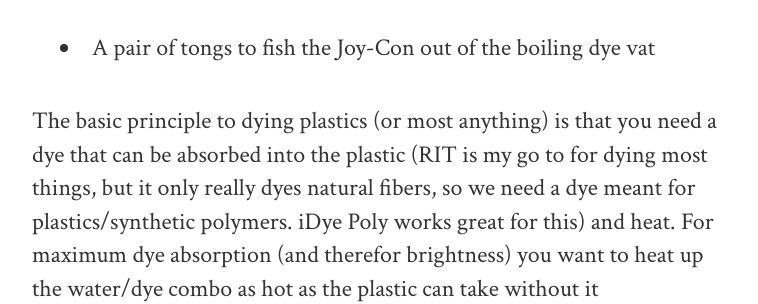
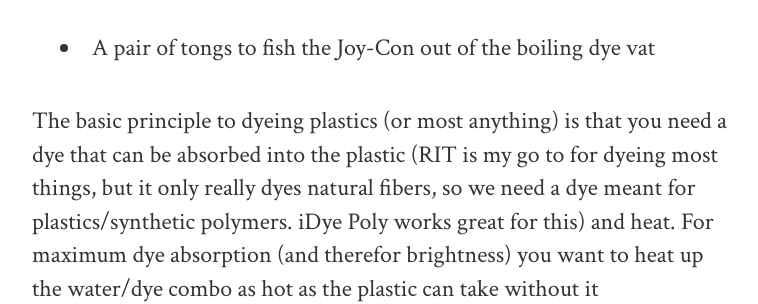
Before and after one commit to mermaid/HolimanDotOrg, a Jekyll site: the page built from _posts/2017-09-14-fire-orange-joy-con.md, in a window 1280 px wide and 900 px high, scrolled down 1407 px. Shown: the part 155-459 px from the top of the window, without its empty margins (258-1016 px from the left). Built offline with Jekyll 4.4.1, drawn with Linux system fonts in a browser that asks for light colours; nearby versions of some CDN libraries; some of the changed text lies outside the part shown.

Commit message:
typo dying -> dyeing

```diff
--- a/_posts/2017-09-14-fire-orange-joy-con.md
+++ b/_posts/2017-09-14-fire-orange-joy-con.md
@@ -19,7 +19,7 @@
  - A thermometer
  - A pair of tongs to fish the Joy-Con out of the boiling dye vat
 
-The basic principle to dying plastics (or most anything) is that you need a dye that can be absorbed into the plastic (RIT is my go to for dying most things, but it only really dyes natural fibers, so we need a dye meant for plastics/synthetic polymers. iDye Poly works great for this) and heat. For maximum dye absorption (and therefor brightness) you want to heat up the water/dye combo as hot as the plastic can take without it melting/warping. After a few minutes, you take them out and dunk them in cold water to "seal" in the dye. You can then repeat a few more time for max color.
+The basic principle to dyeing plastics (or most anything) is that you need a dye that can be absorbed into the plastic (RIT is my go to for dyeing most things, but it only really dyes natural fibers, so we need a dye meant for plastics/synthetic polymers. iDye Poly works great for this) and heat. For maximum dye absorption (and therefor brightness) you want to heat up the water/dye combo as hot as the plastic can take without it melting/warping. After a few minutes, you take them out and dunk them in cold water to "seal" in the dye. You can then repeat a few more time for max color.
 
 Let's do this.
 
@@ -55,6 +55,6 @@
 
 P.P.S. After all this effort and making/eding this tutorial and video, you can now [purchase transparent colored Joy-Con from Amazon](https://www.amazon.com/gp/product/B07527NNBG/ref=as_li_tl?ie=UTF8&tag=holimandotorg-20&camp=1789&creative=9325&linkCode=as2&creativeASIN=B07527NNBG&linkId=2c675c7f9fde1bcd1484ad05f1abf719) instead of clear ones. Most of them definitely look pretty good (with the possible exception for being too clear) compared to the true n64 colors. Fortunately, the Fire Orange seems particularly inaccurate ;)
 
-As of my writing this, you can't buy only the Joy-Con housings from them (you have to buy the back panel too), but hopefully that'll change soon. If you like the look of the color you want I'd say it's probably better to buy them instead of dying in most cases.
+As of my writing this, you can't buy only the Joy-Con housings from them (you have to buy the back panel too), but hopefully that'll change soon. If you like the look of the color you want I'd say it's probably better to buy them instead of dyeing in most cases.
 
-Still though, dying works great for that time when you can't find the perfect color of housing, or just want to experiment and have fun.
+Still though, dyeing works great for that time when you can't find the perfect color of housing, or just want to experiment and have fun.
```
Also changed, not shown: 1 other file.
